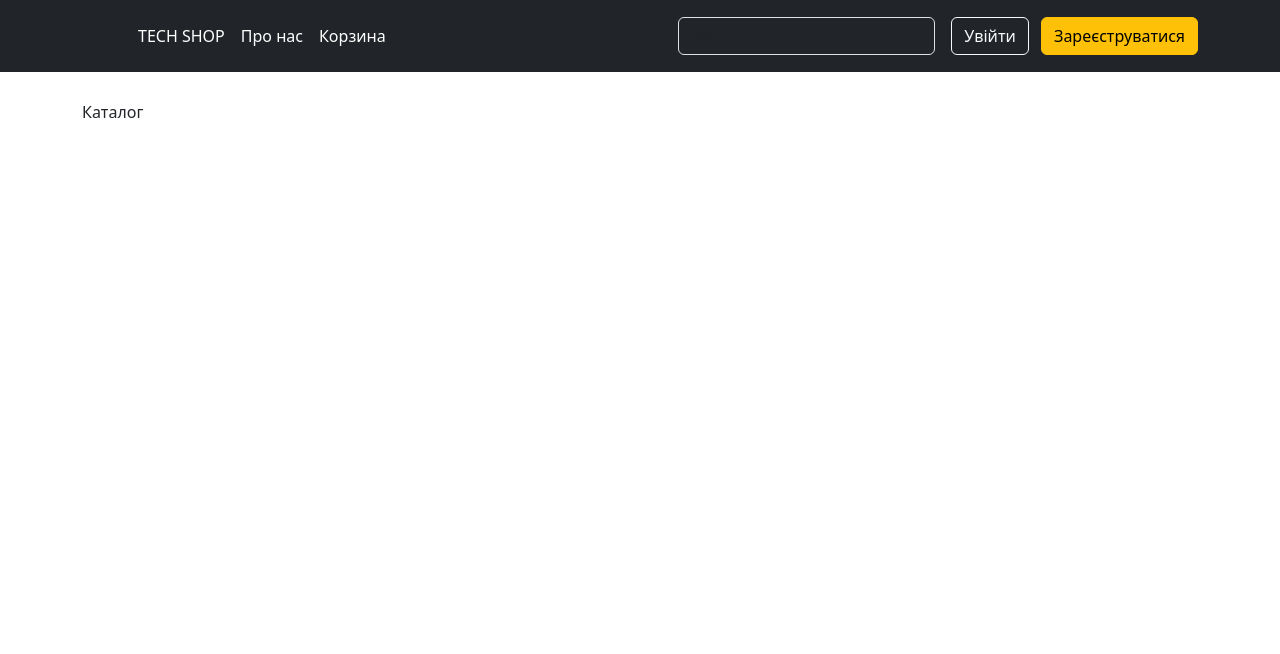
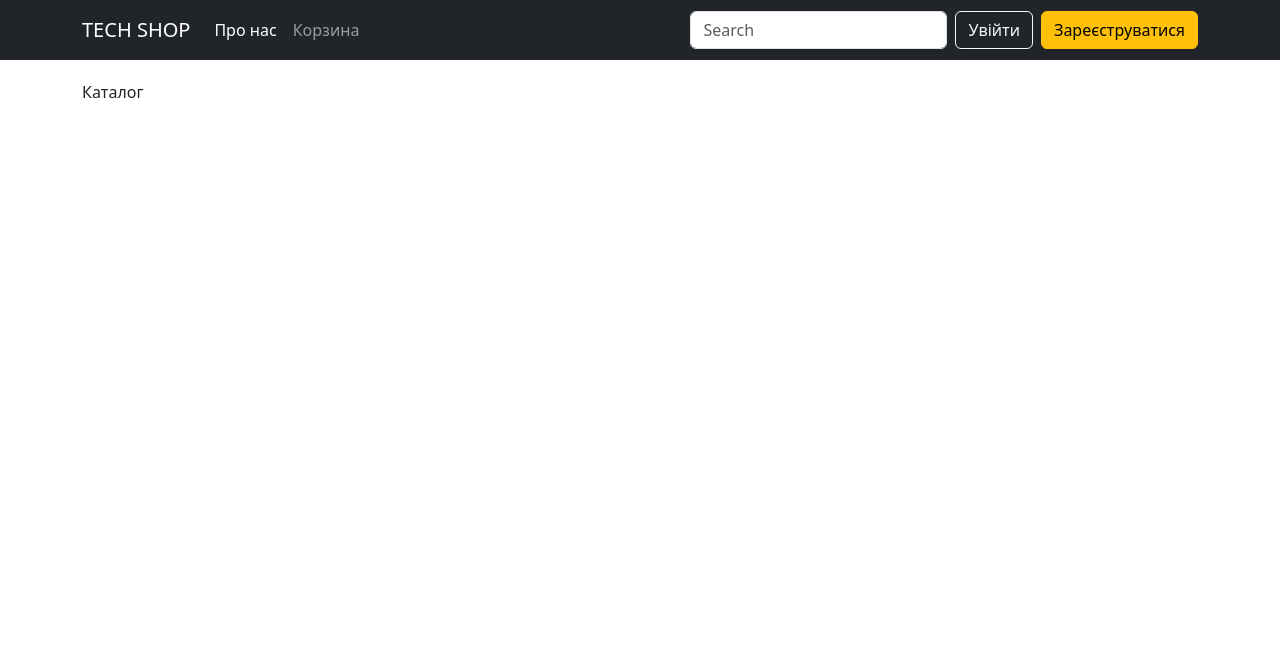
Before and after one commit to DimaKuriptya/tech-shop, a Django app: page / in a window 1280 px wide. Shown: the top 654 px of the page. Run offline with Django 4.2, Linux system fonts and the light colour scheme.

Commit message:
small changes in templates

```diff
--- a/src/static/css/style.css
+++ b/src/static/css/style.css
@@ -1,12 +1,6 @@
 html, body {
     height: 100%;
     margin: 0;
-}
-
-header {
-    position: absolute;
-    top: 0;
-    width: 100%;
 }
 
 .wrapper {
@@ -16,6 +10,11 @@
 }
 
 .content {
-    margin-top: 100px;
+    margin-top: 80px;
     flex: 1;
 }
+
+#nav {
+    padding-top: 10px;
+    padding-bottom: 10px;
+}
--- a/src/templates/base.html
+++ b/src/templates/base.html
@@ -2,49 +2,63 @@
 <!DOCTYPE html>
 <html lang="en">
   <head>
-        <meta charset="UTF-8">
-        <meta name="viewport" content="width=device-width, initial-scale=1.0">
-        <title>{% block title %}{% endblock %}</title>
-        <link href="https://cdn.jsdelivr.net/npm/bootstrap@5.3.2/dist/css/bootstrap.min.css" rel="stylesheet" integrity="sha384-T3c6CoIi6uLrA9TneNEoa7RxnatzjcDSCmG1MXxSR1GAsXEV/Dwwykc2MPK8M2HN" crossorigin="anonymous">
-        <link rel="stylesheet" href="{% static "css/style.css" %}">
+    <meta charset="UTF-8" />
+    <meta name="viewport" content="width=device-width, initial-scale=1.0" />
+    <title>
+      {% block title %}
+
+      {% endblock %}
+    </title>
+    <link href="https://cdn.jsdelivr.net/npm/bootstrap@5.3.2/dist/css/bootstrap.min.css" rel="stylesheet" integrity="sha384-T3c6CoIi6uLrA9TneNEoa7RxnatzjcDSCmG1MXxSR1GAsXEV/Dwwykc2MPK8M2HN" crossorigin="anonymous" />
+    <link rel="stylesheet" href="{% static 'css/style.css' %}" />
   </head>
   <body>
     <script src="https://cdn.jsdelivr.net/npm/bootstrap@5.3.2/dist/js/bootstrap.bundle.min.js" integrity="sha384-C6RzsynM9kWDrMNeT87bh95OGNyZPhcTNXj1NW7RuBCsyN/o0jlpcV8Qyq46cDfL" crossorigin="anonymous"></script>
-        <header class="p-3 text-bg-dark">
-            <div class="container">
-            <div class="d-flex flex-wrap align-items-center justify-content-center justify-content-lg-start">
-                <a href="/" class="d-flex align-items-center mb-2 mb-lg-0 text-white text-decoration-none">
-                <svg class="bi me-2" width="40" height="32" role="img" aria-label="Bootstrap"><use xlink:href="#bootstrap"></use></svg>
-                </a>
 
-                <ul class="nav col-12 col-lg-auto me-lg-auto mb-2 justify-content-center mb-md-0">
-                <li><a href="{% url 'index' %}" class="nav-link px-2 text-white">TECH SHOP</a></li>
-                <li><a href="{% url 'about' %}" class="nav-link px-2 text-white">Про нас</a></li>
-                <li><a href="#" class="nav-link px-2 text-white">Корзина</a></li>
+    <nav class="navbar navbar-expand-md navbar-dark fixed-top bg-dark" id="nav">
+      <div class="container-fluid container">
+        <a class="navbar-brand" href="{% url 'index' %}">TECH SHOP</a>
+        <button class="navbar-toggler collapsed" type="button" data-bs-toggle="collapse" data-bs-target="#navbarCollapse" aria-controls="navbarCollapse" aria-expanded="false" aria-label="Toggle navigation"><span class="navbar-toggler-icon"></span></button>
+        <div class="navbar-collapse collapse" id="navbarCollapse" style="">
+          <ul class="navbar-nav me-auto mb-2 mb-md-0">
+            <li class="nav-item">
+              <a class="nav-link active" aria-current="page" href="{% url 'about' %}">Про нас</a>
+            </li>
+            <li class="nav-item">
+              <a class="nav-link" href="#">Корзина</a>
+            </li>
           </ul>
-
-                <form class="col-12 col-lg-auto mb-3 mb-lg-0 me-lg-3" role="search">
-                <input type="search" class="form-control form-control-dark text-bg-dark" placeholder="Search..." aria-label="Search">
+          <form class="d-flex" role="search">
+            <input class="form-control me-2" type="search" placeholder="Search" aria-label="Search" />
           </form>
-
-                <div class="text-end">
+          <div class="d-flex">
             <button type="button" class="btn btn-outline-light me-2">Увійти</button>
             <button type="button" class="btn btn-warning">Зареєструватися</button>
           </div>
         </div>
       </div>
-        </header>
+    </nav>
     <div class="wrapper">
       <div class="container content">
-            {% block content %}{% endblock %}
-        </div class="wrapper">
+        {% block content %}
+
+        {% endblock %}
+      </div>
       <div class="container" id="footer">
         <footer class="py-3">
           <ul class="nav justify-content-center border-bottom pb-3 mb-3">
-                    <li class="nav-item"><a href="{% url 'index' %}" class="nav-link px-2 text-body-secondary">TECH SHOP</a></li>
-                    <li class="nav-item"><a href="{% url 'about' %}" class="nav-link px-2 text-body-secondary">Про нас</a></li>
-                    <li class="nav-item"><a href="#" class="nav-link px-2 text-body-secondary">Корзина</a></li>
-                    <li class="nav-item"><a href="#" class="nav-link px-2 text-body-secondary">Профіль</a></li>
+            <li class="nav-item">
+              <a href="{% url 'index' %}" class="nav-link px-2 text-body-secondary">TECH SHOP</a>
+            </li>
+            <li class="nav-item">
+              <a href="{% url 'about' %}" class="nav-link px-2 text-body-secondary">Про нас</a>
+            </li>
+            <li class="nav-item">
+              <a href="#" class="nav-link px-2 text-body-secondary">Корзина</a>
+            </li>
+            <li class="nav-item">
+              <a href="#" class="nav-link px-2 text-body-secondary">Профіль</a>
+            </li>
           </ul>
           <p class="text-center text-body-secondary">© 2024 TECH SHOP, Inc</p>
         </footer>
```
Lines whose indentation alone changed are shown as unchanged.
